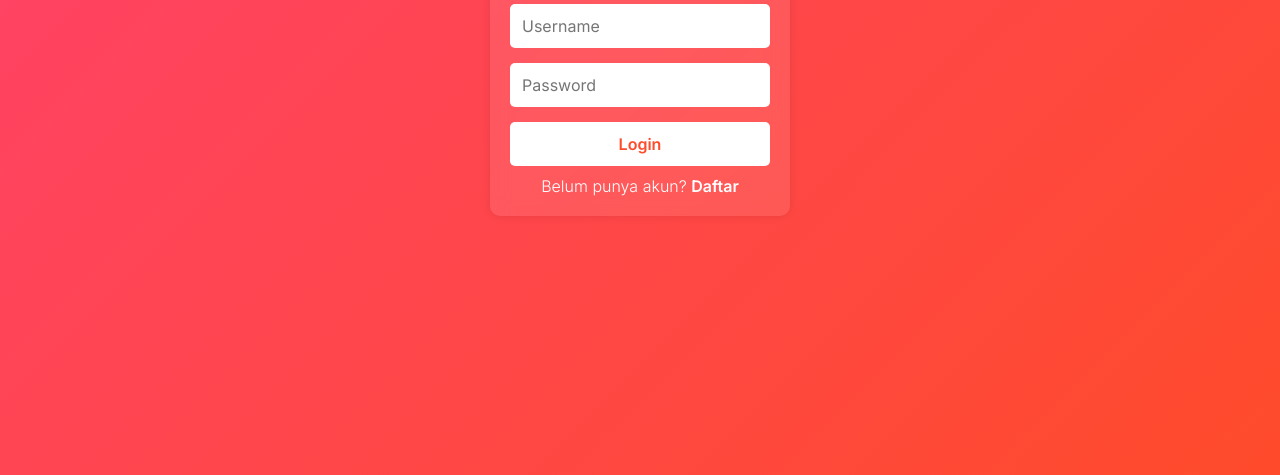
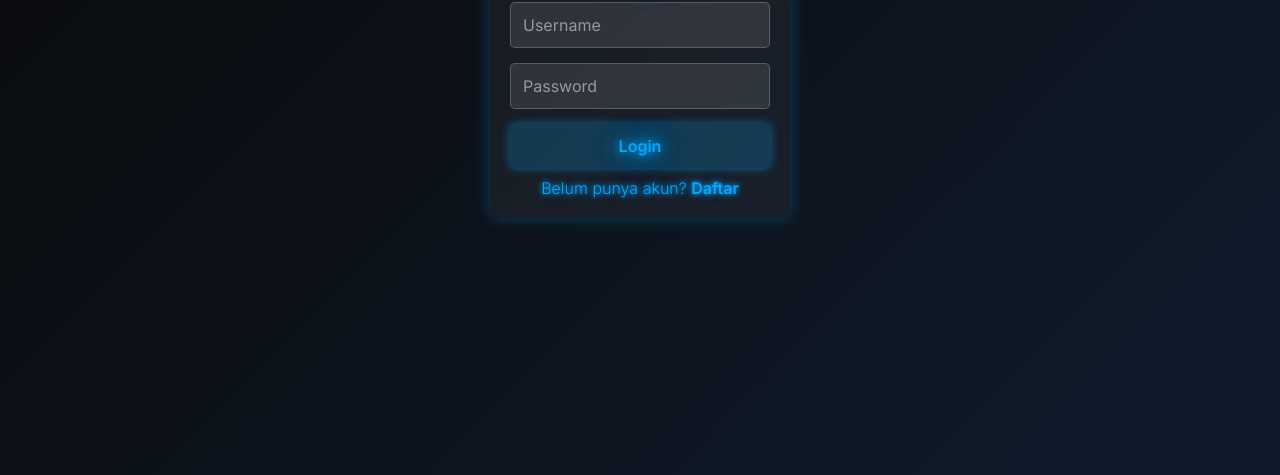
Before and after one commit to Xzrii1/Dong, a plain HTML site: page index.html in a window 1280 px wide. Shown: the part 325-800 px from the top of the page. Drawn offline with Linux system fonts and the light colour scheme.

Commit message:
Update style.css

```diff
--- a/style.css
+++ b/style.css
@@ -12,23 +12,24 @@ body {
     justify-content: center;
     align-items: center;
     height: 100vh;
-    background: linear-gradient(135deg, #ff416c, #ff4b2b);
+    background: linear-gradient(135deg, #0a0a0a, #0f1b2d); /* Hitam ke Biru Gelap */
 }
 
 .login-container {
-    background: rgba(255, 255, 255, 0.1);
+    background: rgba(255, 255, 255, 0.05);
     padding: 20px;
     border-radius: 10px;
     backdrop-filter: blur(10px);
     text-align: center;
     width: 300px;
-    box-shadow: 0 0 10px rgba(0, 0, 0, 0.1);
+    box-shadow: 0 0 15px rgba(0, 174, 255, 0.3);
 }
 
 h2 {
-    color: #fff;
+    color: #00aaff;
     margin-bottom: 20px;
     font-weight: 600;
+    text-shadow: 0 0 10px #00aaff, 0 0 20px #00aaff, 0 0 30px #0077cc; /* Efek Neon */
 }
 
 .input-group {
@@ -43,6 +44,13 @@ h2 {
     outline: none;
     font-size: 16px;
     font-weight: 400;
+    background: rgba(255, 255, 255, 0.1);
+    color: #fff;
+    border: 1px solid rgba(255, 255, 255, 0.2);
+}
+
+.input-group input::placeholder {
+    color: rgba(255, 255, 255, 0.5);
 }
 
 button {
@@ -50,27 +58,32 @@ button {
     padding: 12px;
     border: none;
     border-radius: 5px;
-    background: #fff;
-    color: #ff4b2b;
+    background: rgba(0, 174, 255, 0.2);
+    color: #00aaff;
     font-size: 16px;
     font-weight: 600;
     cursor: pointer;
     transition: 0.3s;
+    text-shadow: 0 0 10px #00aaff, 0 0 20px #00aaff, 0 0 30px #0077cc; /* Efek Neon */
+    box-shadow: 0 0 10px rgba(0, 174, 255, 0.5);
 }
 
 button:hover {
-    background: #ff4b2b;
+    background: #00aaff;
     color: #fff;
+    text-shadow: 0 0 15px #ffffff, 0 0 30px #00aaff;
+    box-shadow: 0 0 20px rgba(0, 174, 255, 0.8);
 }
 
 .register {
     margin-top: 10px;
-    color: #fff;
+    color: #00aaff;
     font-weight: 300;
+    text-shadow: 0 0 5px #00aaff, 0 0 10px #0077cc;
 }
 
 .register a {
-    color: #fff;
+    color: #00aaff;
     font-weight: 600;
     text-decoration: none;
 }
```
